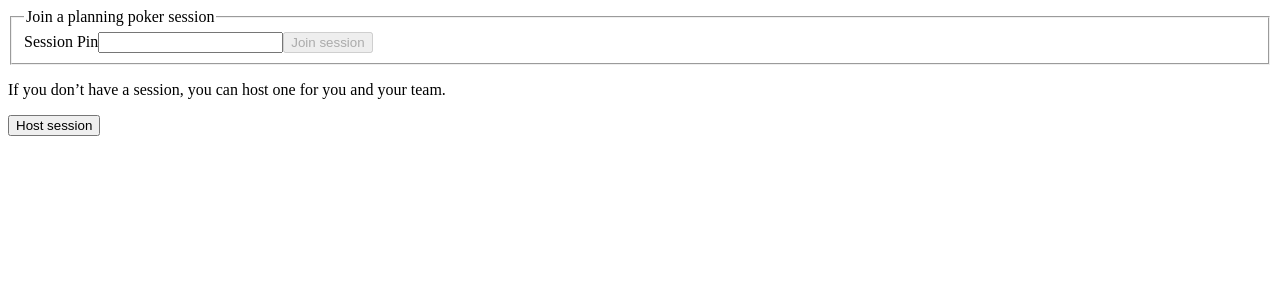
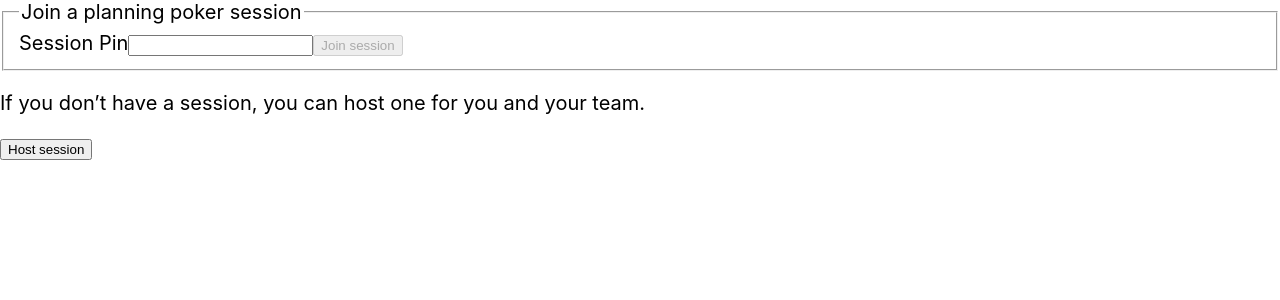
Before and after one commit to bighuggies/planning-poker, a React (Create React App) app in the folder packages/client/: page / in a window 1280 px wide. Shown: the top 300 px of the page. Built offline with nearby package versions, Linux system fonts and the light colour scheme; no server answers.

Commit message:
add styled components and basic global styles

```diff
--- a/packages/client/package.json
+++ b/packages/client/package.json
@@ -15,7 +15,8 @@
     "react": "^16.8.4",
     "react-dom": "^16.8.4",
     "react-scripts": "2.1.8",
-    "socket.io-client": "^2.2.0"
+    "socket.io-client": "^2.2.0",
+    "styled-components": "^4.2.0"
   },
   "devDependencies": {
     "@types/jest": "^24.0.11",
@@ -24,6 +25,7 @@
     "@types/react": "^16.8.8",
     "@types/react-dom": "^16.8.2",
     "@types/socket.io-client": "^1.4.32",
+    "@types/styled-components": "^4.1.14",
     "prettier": "^1.16.4",
     "tslint": "^5.14.0",
     "tslint-config-airbnb": "^5.11.1",
--- a/packages/client/src/components/containers/App/App.tsx
+++ b/packages/client/src/components/containers/App/App.tsx
@@ -1,6 +1,7 @@
 import { Router } from '@reach/router';
 import React, { Component } from 'react';
 
+import { GlobalStyles } from '../../../patterns/GlobalStyles';
 import { Lobby } from '../Lobby/Lobby';
 import { Name } from '../Name/Name';
 import { Poker } from '../Poker/Poker';
@@ -9,6 +10,8 @@
 class App extends Component {
   render() {
     return (
+      <>
+        <GlobalStyles />
         <main>
           <Router>
             <Start path="/" />
@@ -17,6 +20,7 @@
             <Poker path="/poker" />
           </Router>
         </main>
+      </>
     );
   }
 }
--- /dev/null
+++ b/packages/client/src/patterns/GlobalStyles.ts
@@ -0,0 +1,17 @@
+import { createGlobalStyle } from 'styled-components';
+
+export const GlobalStyles = createGlobalStyle`
+  *,*::after,*::before {
+    box-sizing: border-box;
+  }
+
+  :root {
+    font-size: 20px;
+    font-family: -apple-system, BlinkMacSystemFont, 'Segoe UI', Roboto, Oxygen, Ubuntu, Cantarell, 'Open Sans', 'Helvetica Neue', sans-serif;
+  }
+
+  body {
+    margin: 0;
+    padding: 0;
+  }
+`;
```
Also changed, not shown: 1 other file (tests, documents, lock files or other folders). Lines whose indentation alone changed are shown as unchanged.
